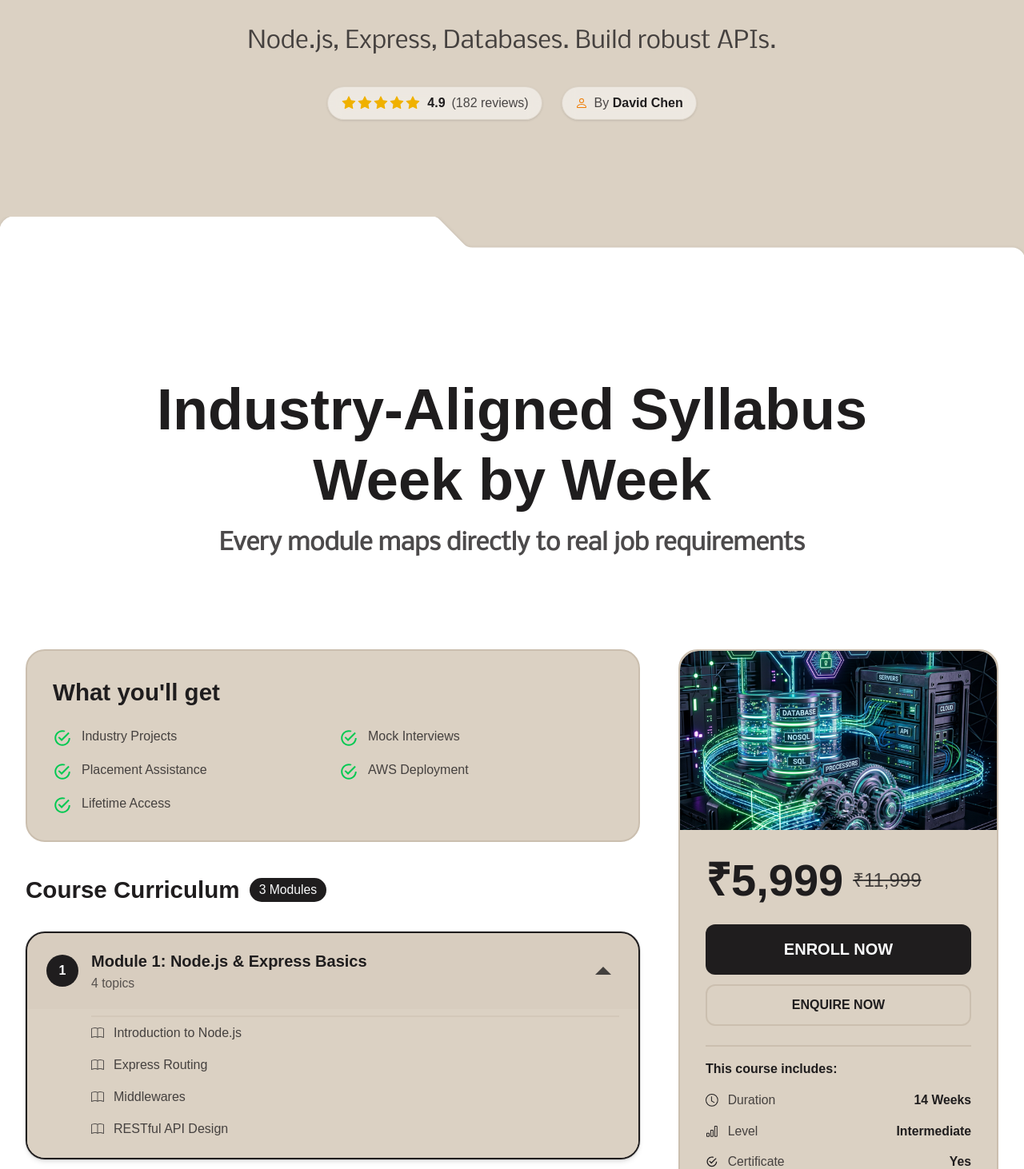
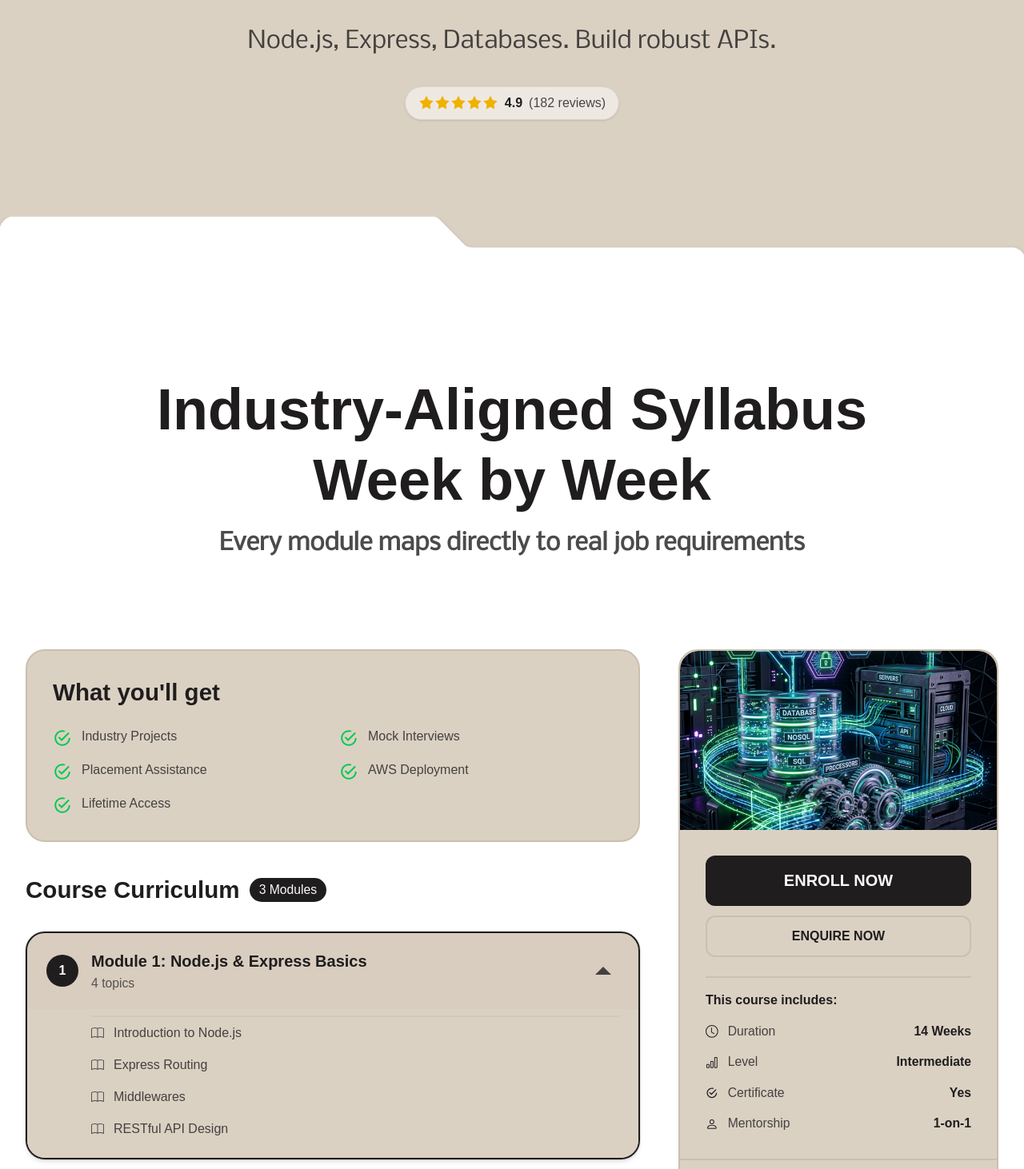
Before and after one commit to cognivanta/Website, a React (Vite) app: page /training/backend-development in a window 1280 px wide. Shown: the part 423-1885 px from the top of the page at 80% size. Built offline with nearby package versions, Linux system fonts and the light colour scheme.

Commit message:
remove instructor, MRP form the coursedata and minor change in course stats

```diff
--- a/src/components/sections/training/CourseCard.tsx
+++ b/src/components/sections/training/CourseCard.tsx
@@ -9,7 +9,6 @@ const CourseCard: React.FC<CourseData> = ({
   title,
   description,
   link,
-  price,
   duration,
   level,
   rating,
@@ -49,11 +48,8 @@ const CourseCard: React.FC<CourseData> = ({
         <h3 className="text-xl sm:text-2xl uppercase font-bold mb-4 text-headline leading-tight line-clamp-2 transition-colors">{title}</h3>
         <p className="text-subtext font-nobile text-sm sm:text-base mb-6 flex-1 line-clamp-3 leading-relaxed">{description}</p>
 
-        {/* Bottom Row: Price & Button */}
-        <div className="mt-auto pt-4 border-t border-border flex flex-col sm:flex-row items-start sm:items-center justify-between gap-4">
-          <div className="font-bold text-xl text-headline">
-            {price ? `₹${price.toLocaleString('en-IN')}` : 'Free'}
-          </div>
+        {/* Bottom Row: Button */}
+        <div className="mt-auto pt-4 border-t border-border flex flex-col sm:flex-row items-start sm:items-center justify-end gap-4">
           <Link
             className="flex items-center justify-center border border-headline text-headline hover:bg-headline hover:text-white px-6 py-2 uppercase text-xs tracking-widest font-semibold transition-all duration-300"
             to={link}
--- a/src/components/sections/training/data/CourseData.ts
+++ b/src/components/sections/training/data/CourseData.ts
@@ -19,11 +19,9 @@ export interface CourseData {
     syllabus?: SyllabusModule[]; // Accordion data
 
     // New premium fields
-    price?: number;
-    originalPrice?: number;
     duration?: string;
     level?: 'Beginner' | 'Intermediate' | 'Advanced' | 'All Levels';
-    instructor?: string;
+
     rating?: number;
     reviews?: number;
     features?: string[];
@@ -37,11 +35,8 @@ export const coursesData: CourseData[] = [
         title: "Java Spring Boot Backend",
         description: "Master Java, Spring Core, Spring Boot, Hibernate, and Microservices architecture.",
         link: "/training/java-spring-boot",
-        price: 6999,
-        originalPrice: 13999,
         duration: "16 Weeks",
         level: "Intermediate",
-        instructor: "Michael Chang",
         rating: 4.8,
         reviews: 215,
         features: [
@@ -77,11 +72,8 @@ export const coursesData: CourseData[] = [
         title: "Frontend Development",
         description: "HTML, CSS, JavaScript, React. Build responsive websites.",
         link: "/training/frontend-development",
-        price: 4999,
-        originalPrice: 9999,
         duration: "12 Weeks",
         level: "Beginner",
-        instructor: "Sarah Jenkins",
         rating: 4.8,
         reviews: 245,
         features: [
@@ -113,11 +105,8 @@ export const coursesData: CourseData[] = [
         title: "Backend Development",
         description: "Node.js, Express, Databases. Build robust APIs.",
         link: "/training/backend-development",
-        price: 5999,
-        originalPrice: 11999,
         duration: "14 Weeks",
         level: "Intermediate",
-        instructor: "David Chen",
         rating: 4.9,
         reviews: 182,
         features: [
@@ -149,11 +138,8 @@ export const coursesData: CourseData[] = [
         title: "Fullstack Development",
         description: "MERN Stack. Build end-to-end web applications.",
         link: "/training/fullstack-development",
-        price: 8999,
-        originalPrice: 15999,
         duration: "24 Weeks",
         level: "Beginner",
-        instructor: "Alex Rivera",
         rating: 4.7,
         reviews: 310,
         features: [
@@ -185,11 +171,8 @@ export const coursesData: CourseData[] = [
         title: "UI/UX Design",
         description: "Figma, Prototyping, Wireframing. Design beautiful interfaces.",
         link: "/training/ui-ux-design",
-        price: 3999,
-        originalPrice: 7999,
         duration: "8 Weeks",
         level: "All Levels",
-        instructor: "Emily Stone",
         rating: 4.9,
         reviews: 405,
         features: [
--- a/src/pages/CourseDetail.tsx
+++ b/src/pages/CourseDetail.tsx
@@ -96,12 +96,6 @@ const CourseDetail: React.FC = () => {
                                     <span>({course.reviews} reviews)</span>
                                 </div>
                             )}
-                            {course.instructor && (
-                                <div className="flex items-center gap-2 bg-white/50 backdrop-blur-sm px-4 py-2 rounded-full border border-border/50 shadow-sm">
-                                    <BsPerson className="text-[#ef7b01]" />
-                                    <span>By <span className="text-headline font-semibold">{course.instructor}</span></span>
-                                </div>
-                            )}
                         </div>
                     </div>
                 </div>
@@ -131,12 +125,7 @@ const CourseDetail: React.FC = () => {
                         <div className="block lg:hidden rounded-3xl overflow-hidden mb-10 border-2 border-border bg-background">
                             <img src={course.imageSrc} alt={course.imageAlt} className="w-full h-auto object-cover max-h-[300px]" />
                             <div className="p-6">
-                                <div className="flex items-baseline gap-3 mb-4">
-                                    <span className="text-3xl font-extrabold text-headline">{course.price ? `₹${course.price.toLocaleString('en-IN')}` : 'Free'}</span>
-                                    {course.originalPrice && (
-                                        <span className="text-lg text-subtext line-through">₹{course.originalPrice.toLocaleString('en-IN')}</span>
-                                    )}
-                                </div>
+
                                 <button className="w-full bg-headline text-text-inverse py-4 rounded-xl font-bold uppercase text-lg transition-all hover:bg-headline/90 mb-3">
                                     Enroll Now
                                 </button>
@@ -174,12 +163,7 @@ const CourseDetail: React.FC = () => {
                             </div>
 
                             <div className="p-8">
-                                <div className="flex items-center gap-3 mb-6">
-                                    <span className="text-4xl font-extrabold text-headline">{course.price ? `₹${course.price.toLocaleString('en-IN')}` : 'Free'}</span>
-                                    {course.originalPrice && (
-                                        <span className="text-xl text-subtext line-through">₹{course.originalPrice.toLocaleString('en-IN')}</span>
-                                    )}
-                                </div>
+
 
                                 <button className="w-full bg-headline hover:bg-headline/90 hover:scale-[1.02] active:scale-[0.98] text-text-inverse py-4 rounded-xl font-extrabold uppercase text-lg transition-all mb-3 flex justify-center items-center">
                                     Enroll Now
@@ -205,8 +189,8 @@ const CourseDetail: React.FC = () => {
                                         <strong className="text-headline">Yes</strong>
                                     </div>
                                     <div className="flex items-center justify-between text-subtext text-sm">
-                                        <div className="flex items-center gap-3"><AiFillStar className="text-headline" /> Access</div>
-                                        <strong className="text-headline">Lifetime</strong>
+                                        <div className="flex items-center gap-3"><BsPerson className="text-headline" /> Mentorship</div>
+                                        <strong className="text-headline">1-on-1</strong>
                                     </div>
                                 </div>
                             </div>
```
